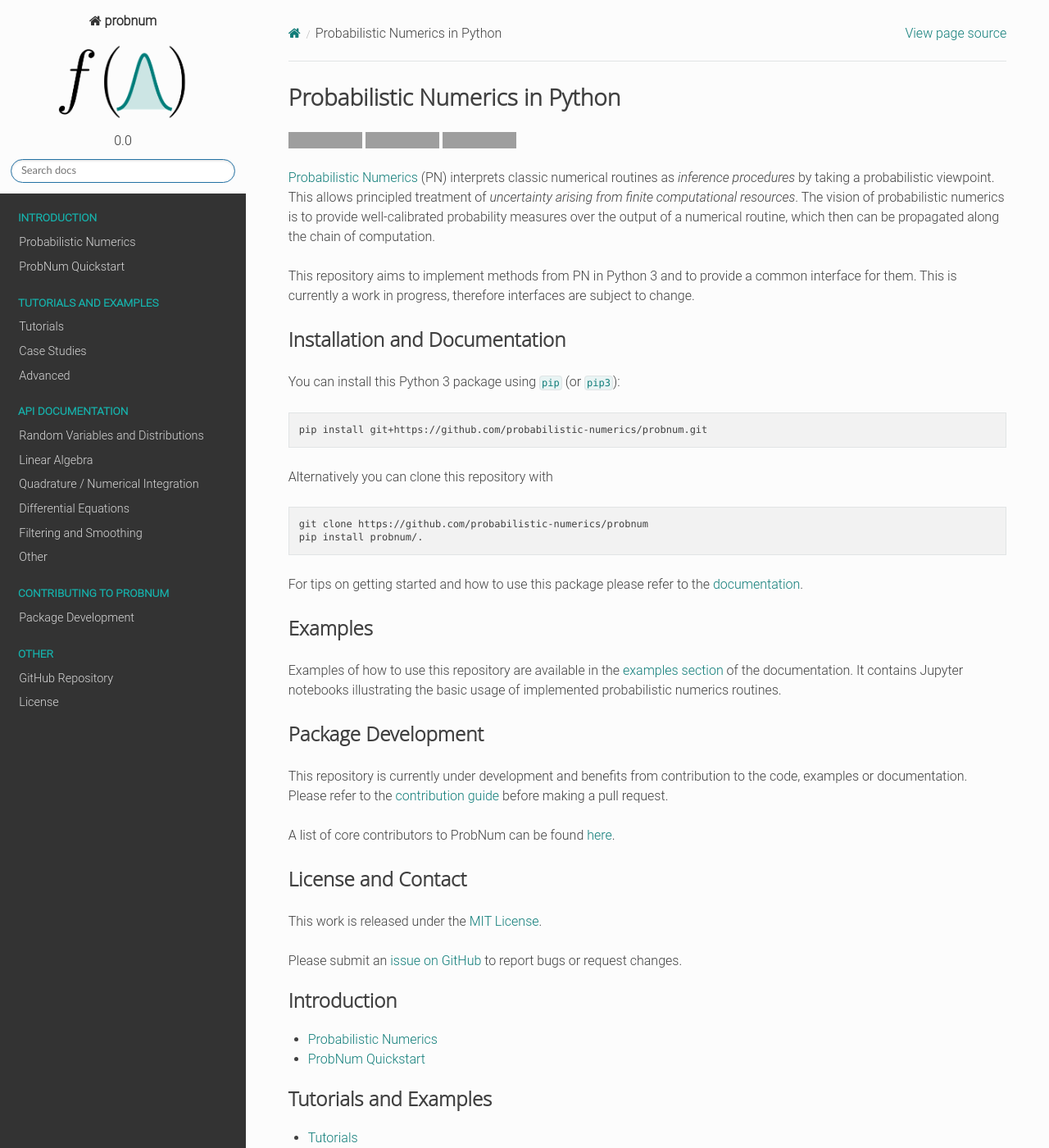
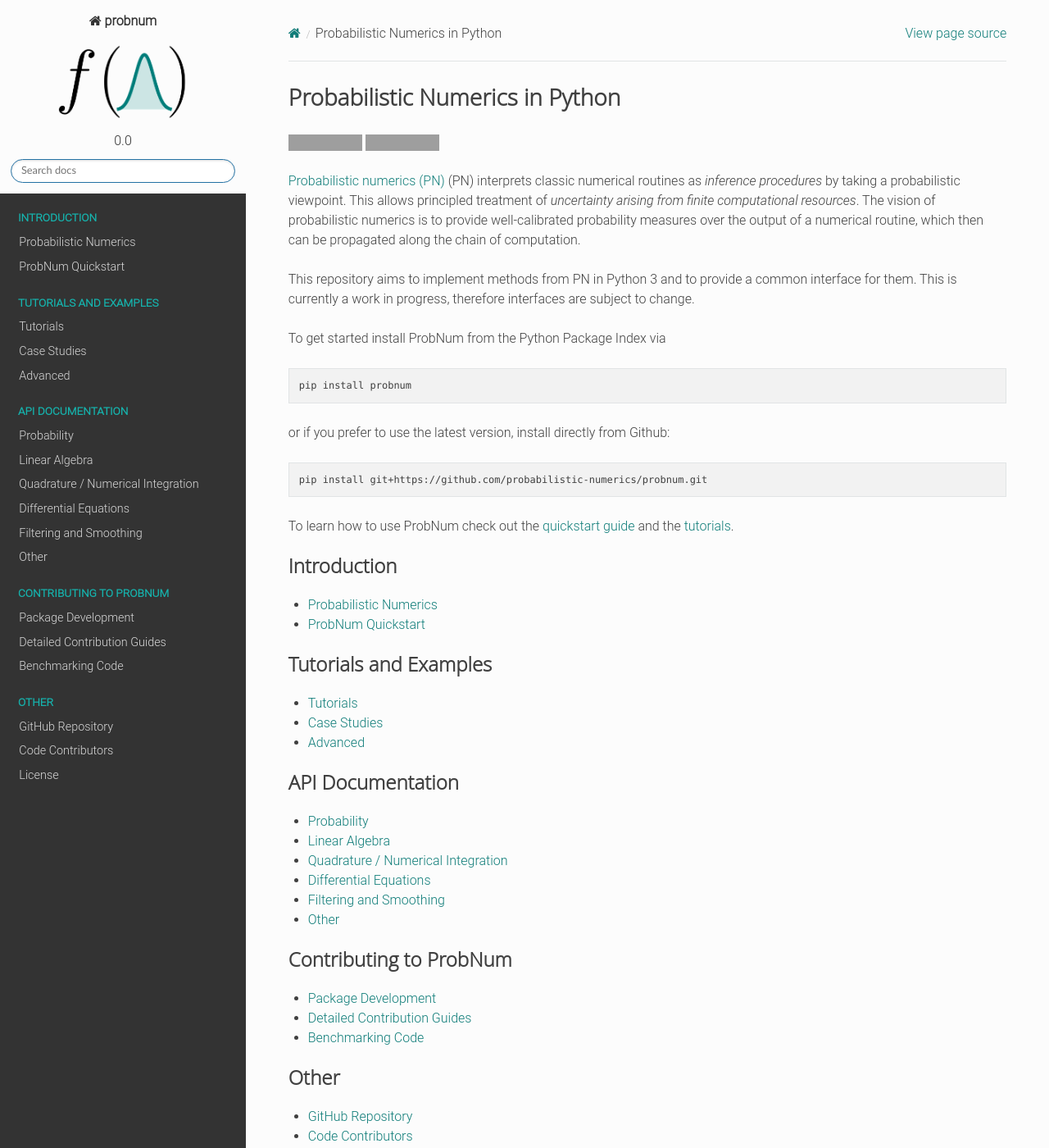
Before and after one commit to probabilistic-numerics/probnum, a Sphinx documentation site: the page built from docs/source/index.rst, in a window 1280 px wide and 1400 px high. Shown: the whole window at 82% size. Built offline with Sphinx 7.4.7 and the Read the Docs theme 2.0.0, drawn with Linux system fonts in a browser that asks for light colours; pages that are not in the unit, such as notebooks, are missing from menus; some of the changed text lies outside the part shown; grey boxes are pictures that could not be loaded.

Commit message:
simplified index page

```diff
--- a/README.md
+++ b/README.md
@@ -3,7 +3,9 @@
 [![Build Status](https://img.shields.io/travis/probabilistic-numerics/probnum/master.svg?logo=travis%20ci&logoColor=white&label=Travis%20CI)](https://travis-ci.org/probabilistic-numerics/probnum)
 [![Coverage Status](http://codecov.io/github/probabilistic-numerics/probnum/coverage.svg?branch=master)](http://codecov.io/github/probabilistic-numerics/probnum?branch=master)
 [![Documentation](https://img.shields.io/readthedocs/probnum.svg?logo=read%20the%20docs&logoColor=white&label=Docs)](https://probnum.readthedocs.io)
+<br>
 
+<a href="https://probnum.readthedocs.io"><img align="left" src="https://raw.githubusercontent.com/probabilistic-numerics/probnum/master/docs/source/img/pn_logo.png" alt="probabilistic numerics" width="128" style="padding-right: 10px; padding left: 10px;" title="Probabilistic Numerics on GitHub"/></a>
 [Probabilistic Numerics](https://doi.org/10.1098/rspa.2015.0142) (PN) interprets classic numerical routines as
 _inference procedures_ by taking a probabilistic viewpoint. This allows principled treatment of _uncertainty arising
 from finite computational resources_. The vision of probabilistic numerics is to provide well-calibrated probability
@@ -27,16 +29,16 @@
 
 ## Examples
 Examples of how to use this repository are available in the
-[examples section](https://probnum.readthedocs.io/en/latest/notebooks/examples.html) of the documentation. It
+[tutorials section](https://probnum.readthedocs.io/en/latest/tutorials/tutorials.html) of the documentation. It
 contains Jupyter notebooks illustrating the basic usage of implemented probabilistic numerics routines.
 
 ## Package Development
 This repository is currently under development and benefits from contribution to the code, examples or documentation.
-Please refer to the [contribution guide](https://probnum.readthedocs.io/en/latest/development/contributing.html) before
+Please refer to the [contribution guidelines](https://probnum.readthedocs.io/en/latest/development/contributing.html) before
 making a pull request.
 
 A list of core contributors to ProbNum can be found
-[here](https://probnum.readthedocs.io/en/latest/development/contributing.html#code-contributors).
+[here](https://probnum.readthedocs.io/en/latest/development/code_contributors.html).
 
 ## License and Contact
 This work is released under the [MIT License](https://github.com/probabilistic-numerics/probnum/blob/master/LICENSE.txt).
--- a/docs/source/conf.py
+++ b/docs/source/conf.py
@@ -107,14 +107,13 @@
 
 # (Optional) Logo. Should be small enough to fit the navbar (ideally 24x24).
 # Path should be relative to the ``_static`` files directory.
-html_logo = "img/pn_logo_adj.png"
+html_logo = "img/pn_logo_wide.png"
 
 # Theme options are theme-specific and customize the look and feel of a theme
 # further. For a list of options available for each theme, see the
 # documentation.
 html_theme_options = {
-    'style_nav_header_background': '#fcfcfc',
-    'navigation_depth': 4
+    'style_nav_header_background': '#fcfcfc'
 }
 
 # The name of an image file (within the static path) to use as favicon of the
--- /dev/null
+++ b/docs/source/development/code_contributors.rst
@@ -0,0 +1,3 @@
+.. _code_contributors:
+
+.. mdinclude:: ../../../AUTHORS.md
--- a/docs/source/index.rst
+++ b/docs/source/index.rst
@@ -1,5 +1,33 @@
-.. mdinclude:: ../../README.md
+===================================
+Probabilistic Numerics in Python
+===================================
 
+|Travis Status| |Coverage Status|
+
+
+`Probabilistic numerics (PN) <http://probabilistic-numerics.org/>`_ (PN) interprets classic numerical routines as
+*inference procedures* by taking a probabilistic viewpoint. This allows principled treatment of *uncertainty arising
+from finite computational resources*. The vision of probabilistic numerics is to provide well-calibrated probability
+measures over the output of a numerical routine, which then can be propagated along the chain of computation.
+
+This repository aims to implement methods from PN in Python 3 and to provide a common interface for them. This is
+currently a work in progress, therefore interfaces are subject to change.
+
+To get started install ProbNum from the Python Package Index via
+
+.. code-block:: shell
+
+   pip install probnum
+
+
+or if you prefer to use the latest version, install directly from Github:
+
+.. code-block:: shell
+
+   pip install git+https://github.com/probabilistic-numerics/probnum.git
+
+
+To learn how to use ProbNum check out the `quickstart guide <introduction/quickstart.html>`_ and the `tutorials <tutorials/tutorials.html>`_.
 
 .. toctree::
    :maxdepth: 1
@@ -28,16 +56,19 @@
    public_api/utils
 
 .. toctree::
-   :maxdepth: 2
+   :maxdepth: 1
    :caption: Contributing to ProbNum
 
    development/contributing
+   development/contribution_guides
+   development/benchmarking
 
 .. toctree::
    :maxdepth: 1
    :caption: Other
 
    GitHub Repository <https://github.com/probabilistic-numerics/probnum>
+   development/code_contributors
    license
 
 
--- a/docs/source/public_api/prob.rst
+++ b/docs/source/public_api/prob.rst
@@ -1,4 +1,4 @@
-Random Variables and Distributions
+Probability
 ==================================
 
 .. automodapi:: probnum.prob
```
Also changed, not shown: other parts of docs/source/index.rst (+12 -1 lines), AUTHORS.md (+1 -1 lines), docs/source/development/benchmarking.rst (added, +18 -0 lines), docs/source/development/contributing.rst (+0 -25 lines), docs/source/development/contribution_guides.rst (added, +11 -0 lines), docs/source/img/pn_logo_wide.png (renamed from docs/source/img/pn_logo_adj.png), docs/source/introduction/quickstart.ipynb.
